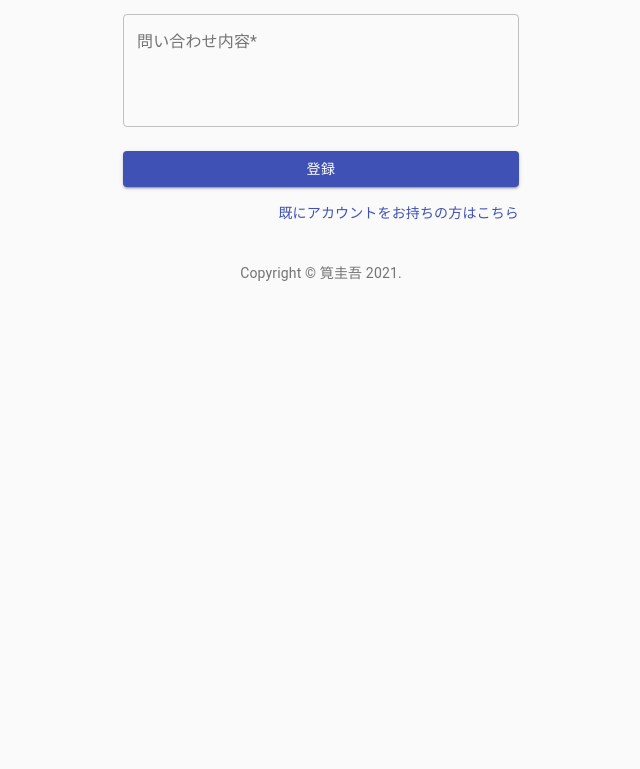
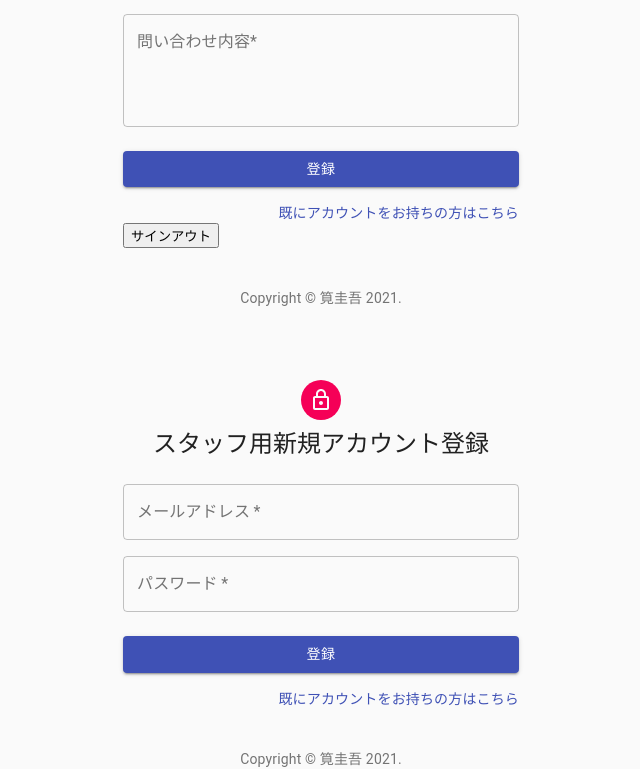
Before and after one commit to kenji-kk/contact-system-react-ts-firebase, a React (Create React App) app: page / in a window 1280 px wide. Shown: the part 559-1328 px from the top of the page, without its empty margins (319-959 px from the left). Before the commit the page ends 842 px from the top, so only its background shows below. Built offline with nearby package versions, Linux system fonts and the light colour scheme; no server answers.

Commit message:
アカウント作成時のルーティング設定（ゲストとスタッフで分岐）

```diff
--- a/src/App.tsx
+++ b/src/App.tsx
@@ -6,17 +6,19 @@ import { db } from "./firebase";
 import './App.css';
 import { BrowserRouter } from 'react-router-dom';
 import { Switch } from 'react-router';
-import { NewGuestPage } from "./components/pages/NewGuestPage";
+import { AfterAuth } from "./components/pages/AfterAuth";
+import { BeforAuth } from "./components/pages/BeforAuth";
 
 
 export const App: React.VFC = () => {
-
+  const user = useSelector(selectUser);
   const dispatch = useDispatch();
 
   useEffect(() => {
     const unSub = auth.onAuthStateChanged((authUser) => {
+
       if (authUser) {
-        var docRef = db.collection("users").doc(authUser.uid);
+        var docRef = db.collection("users").doc(authUser?.uid);
 
         docRef.get().then(function(doc) {
             if (doc.exists) {
@@ -49,10 +51,16 @@ export const App: React.VFC = () => {
   }, [dispatch]);
 
   return (
+    <>
     <BrowserRouter>
       <Switch>
-        <NewGuestPage />
+      {user.uid  ? (
+        <AfterAuth />
+      ) : (
+        <BeforAuth />
+      )}
       </Switch>
     </BrowserRouter>
+    </>
   )
 }
--- /dev/null
+++ b/src/components/pages/AfterAuth.tsx
@@ -0,0 +1,18 @@
+import React from 'react'
+import { ChatPage } from './ChatPage'
+import { ContactListPage } from './ContactListPage'
+import { useSelector } from "react-redux";
+import { selectUser } from "../../features/userSlice";
+
+export const AfterAuth = () => {
+    const user = useSelector(selectUser);
+    return (
+        <>
+        {user.staff === true  ? (
+            <ContactListPage />
+        ) : (
+            <ChatPage />
+        )}
+       </>
+    )
+}
--- /dev/null
+++ b/src/components/pages/BeforAuth.tsx
@@ -0,0 +1,12 @@
+import React from 'react'
+import { NewGuestPage } from './NewGuestPage'
+import { NewStaffPage } from './NewStaffPage'
+
+export const BeforAuth = () => {
+    return (
+        <>
+            <NewGuestPage />
+            <NewStaffPage />
+        </>
+    )
+}
--- a/src/components/pages/ChatPage.tsx
+++ b/src/components/pages/ChatPage.tsx
@@ -1,9 +1,13 @@
 import React from 'react'
+import {  auth } from "../../firebase";
 
 export const ChatPage = () => {
     return (
         <div>
             <p>チャットページです</p>
+            <button onClick={async () => {
+              await auth.signOut();
+            }}>サインアウト</button>
         </div>
     )
 }
--- a/src/components/pages/ContactListPage.tsx
+++ b/src/components/pages/ContactListPage.tsx
@@ -1,9 +1,13 @@
 import React from 'react'
+import {  auth } from "../../firebase";
 
 export const ContactListPage = () => {
     return (
         <div>
             <p>お問い合わせ一覧ページです</p>
+            <button onClick={async () => {
+              await auth.signOut();
+            }}>サインアウト</button>
         </div>
     )
 }
--- a/src/components/pages/NewGuestPage.tsx
+++ b/src/components/pages/NewGuestPage.tsx
@@ -232,6 +232,9 @@ export function NewGuestPage() {
             </Grid>
           </form>
         </div>
+        <button onClick={async () => {
+              await auth.signOut();
+            }}>サインアウト</button>
         <Box mt={5}>
           <Copyright />
         </Box>
```
